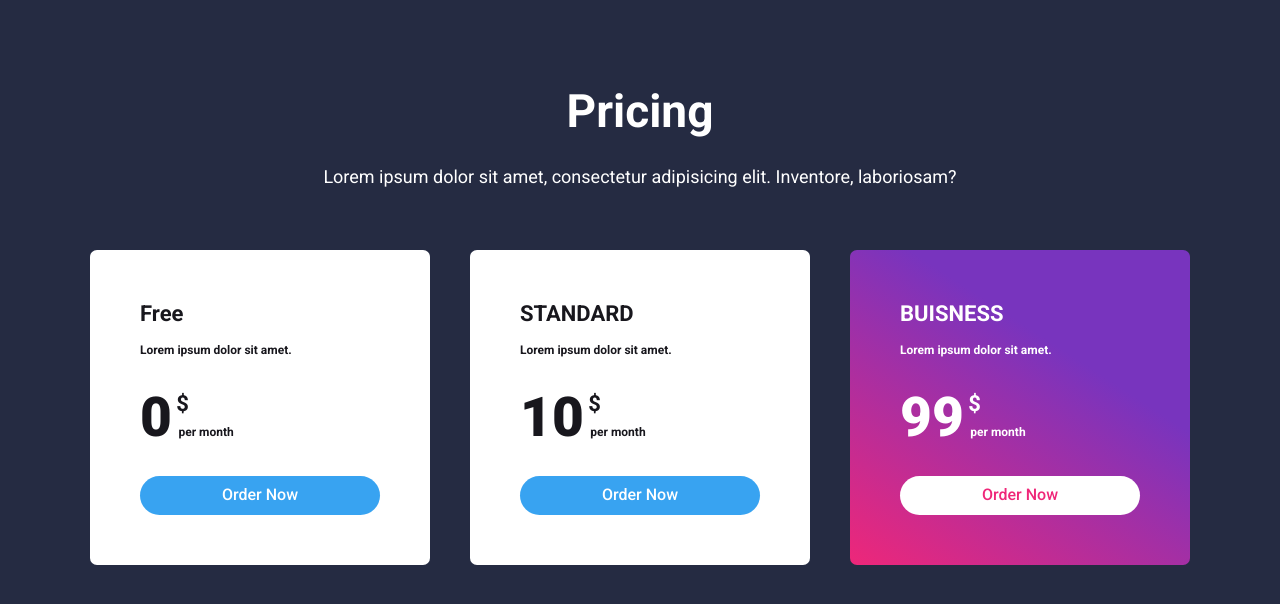
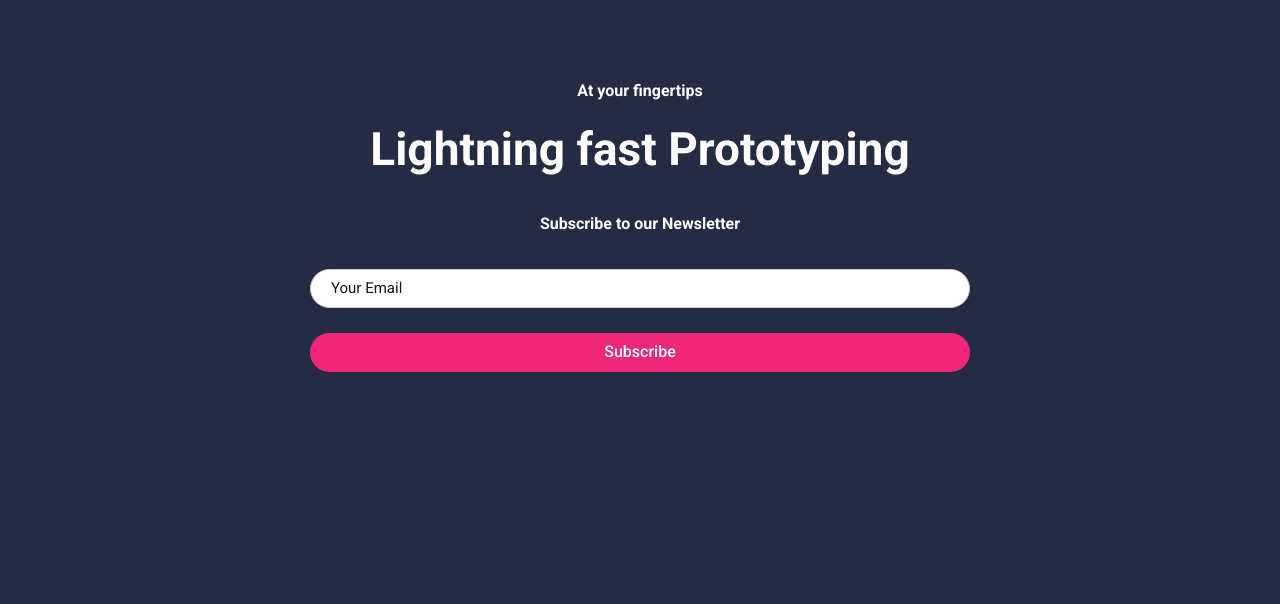
Before and after one commit to m1rels/micora, a plain HTML site: page index.html in a window 1280 px wide. Drawn offline with Linux system fonts and the light colour scheme.

Commit message:
Build the domain-block component.

```diff
--- a/css/styles.css
+++ b/css/styles.css
@@ -30,6 +30,7 @@ h3,
 h4,
 h5 {
   font-weight: 700;
+  line-height: normal;
 }
 
 h1 {
@@ -559,3 +560,13 @@ a {
 .block__header__text {
   margin-bottom: 6rem;
 }
+
+/* domain blocks */
+
+.block__domain {
+  max-width: 700px;
+}
+
+.block__domain__heading {
+  text-align: center;
+}
--- a/index.html
+++ b/index.html
@@ -19,64 +19,14 @@
     ></script>
   </head>
   <body>
-    <section class="block container block__plan">
+    <section class="block container block__domain">
       <header class="block__header">
-        <h2>Pricing</h2>
-        <p class="block__header__text">
-          Lorem ipsum dolor sit amet, consectetur adipisicing elit. Inventore,
-          laboriosam?
-        </p>
+        <h4>At your fingertips</h4>
+        <h2 class="block__heading">Lightning fast Prototyping</h2>
       </header>
-      <div class="grid grid--1x3">
-        <div class="plan">
-          <div class="card card--white">
-            <header class="card__header">
-              <h3 class="plan__name">Free</h3>
-              <h5 class="plan__description">Lorem ipsum dolor sit amet.</h5>
-            </header>
-            <div class="card__body">
-              <span class="plan__price">0</span>
-              <span class="plan__dollar">$</span>
-              <span class="plan__billing-cycle">per month</span>
-              <button class="btn btn--secondary btn--small btn--blocks">
-                Order Now
-              </button>
-            </div>
-          </div>
-        </div>
-        <div class="plan">
-          <div class="card card--white">
-            <header class="card__header">
-              <h3 class="plan__name">STANDARD</h3>
-              <h5 class="plan__description">Lorem ipsum dolor sit amet.</h5>
-            </header>
-            <div class="card__body">
-              <span class="plan__price">10</span>
-              <span class="plan__dollar">$</span>
-              <span class="plan__billing-cycle">per month</span>
-              <button class="btn btn--secondary btn--small btn--blocks">
-                Order Now
-              </button>
-            </div>
-          </div>
-        </div>
-        <div class="plan">
-          <div class="card card--gradient">
-            <header class="card__header">
-              <h3 class="plan__name">BUISNESS</h3>
-              <h5 class="plan__description">Lorem ipsum dolor sit amet.</h5>
-            </header>
-            <div class="card__body">
-              <span class="plan__price">99</span>
-              <span class="plan__dollar">$</span>
-              <span class="plan__billing-cycle">per month</span>
-              <button class="btn btn--empty btn--small btn--blocks">
-                Order Now
-              </button>
-            </div>
-          </div>
-        </div>
-      </div>
+      <h4 class="block__domain__heading">Subscribe to our Newsletter</h4>
+      <input type="text" class="input input__blocks" placeholder="Your Email" />
+      <button class="btn btn--accent btn--blocks btn--small">Subscribe</button>
     </section>
     <script src="js/main.js"></script>
   </body>
```
Also changed, not shown: components/domain-block.html (added, +9 -0 lines).
